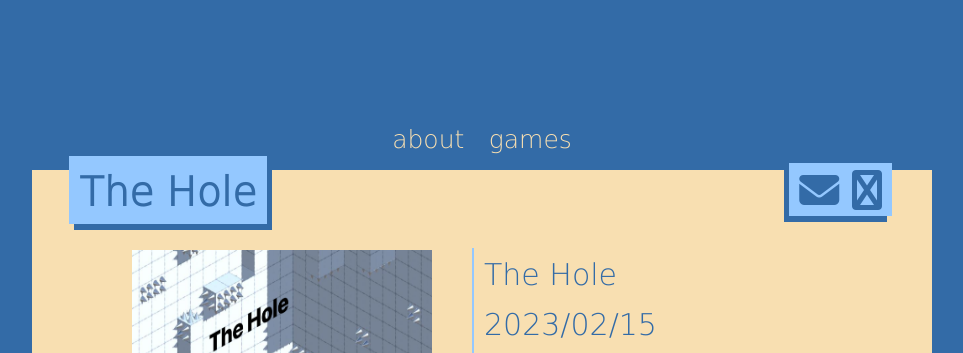
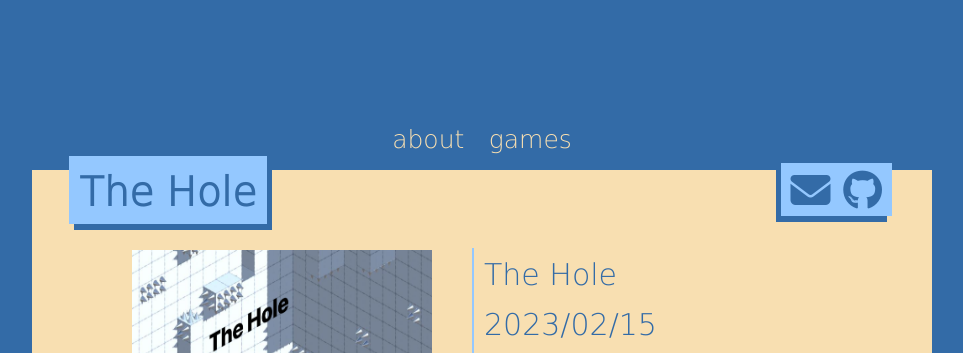
Before and after one commit to munjidev/munjidev.github.io, a Jekyll site: the page built from _posts/games/jams/2023-02-15-thehole.md, in a window 1280 px wide. Shown: the top 353 px of the page, without its empty margins (158-1121 px from the left). Built offline with Jekyll 4.4.1, drawn with Linux system fonts in a browser that asks for light colours.

Commit message:
Fix link icon styles

```diff
--- a/_includes/social.html
+++ b/_includes/social.html
@@ -1,3 +1,3 @@
-<a href="mailto:muniainjuan@icloud.com" title="muniainjuan@icloud.com"><i class="fa fa-envelope" aria-hidden="true"></i></a>
-<a href="http://www.github.com/munij-dev" title="github.com/munij-dev"> <i class="fa fa-github" aria-hidden="true"></i> </a>
-<!-- <a href="http://www.twitter.com/munij_dev" title ="@munij_dev"><i class="fa fa-twitter" aria-hidden="true"></i></a> -->
+<a href="mailto:muniainjuan@icloud.com" title="muniainjuan@icloud.com"><i class="fa-solid fa-envelope" aria-hidden="true"></i></a>
+<a href="http://www.github.com/munij-dev" title="github.com/munij-dev"> <i class="fa-brands fa-github" aria-hidden="true"></i> </a>
+<!-- <a href="http://www.twitter.com/munij_dev" title ="@munij_dev"><i class="fa-brands fa-twitter" aria-hidden="true"></i></a> -->
```
